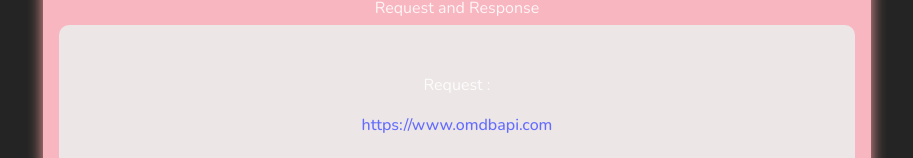
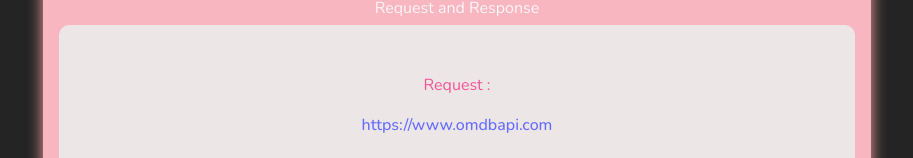
Before and after one commit to sRoVoN/movies-app, a React (Vite) app: page / in a window 1280 px wide. Shown: the part 306-464 px from the top of the page, without its empty margins (199-1112 px from the left). Built offline with nearby package versions, Linux system fonts and the light colour scheme.

Commit message:
Fix overflow

```diff
--- a/src/index.css
+++ b/src/index.css
@@ -133,7 +133,7 @@
   flex-direction: row;
   justify-content: center;
   align-items: center;
-  overflow-x: auto;
+  overflow-x:hidden;
 }
 
 .movies-table {
@@ -233,6 +233,9 @@
   max-width: 1000px;
   box-sizing: border-box;
   overflow-x: auto;
+}
+.query >p{
+  color: #f25395;
 }
 
 @media screen and (min-width: 801px) {
```
